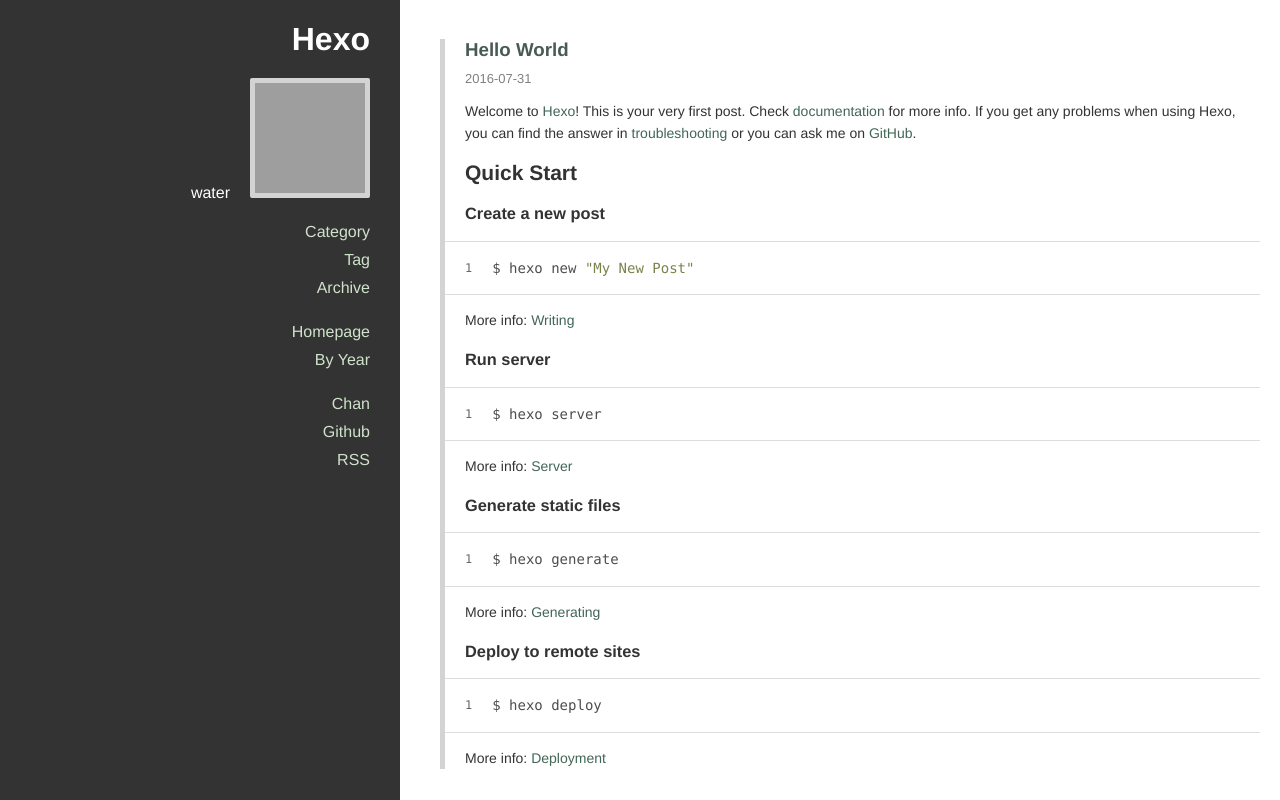
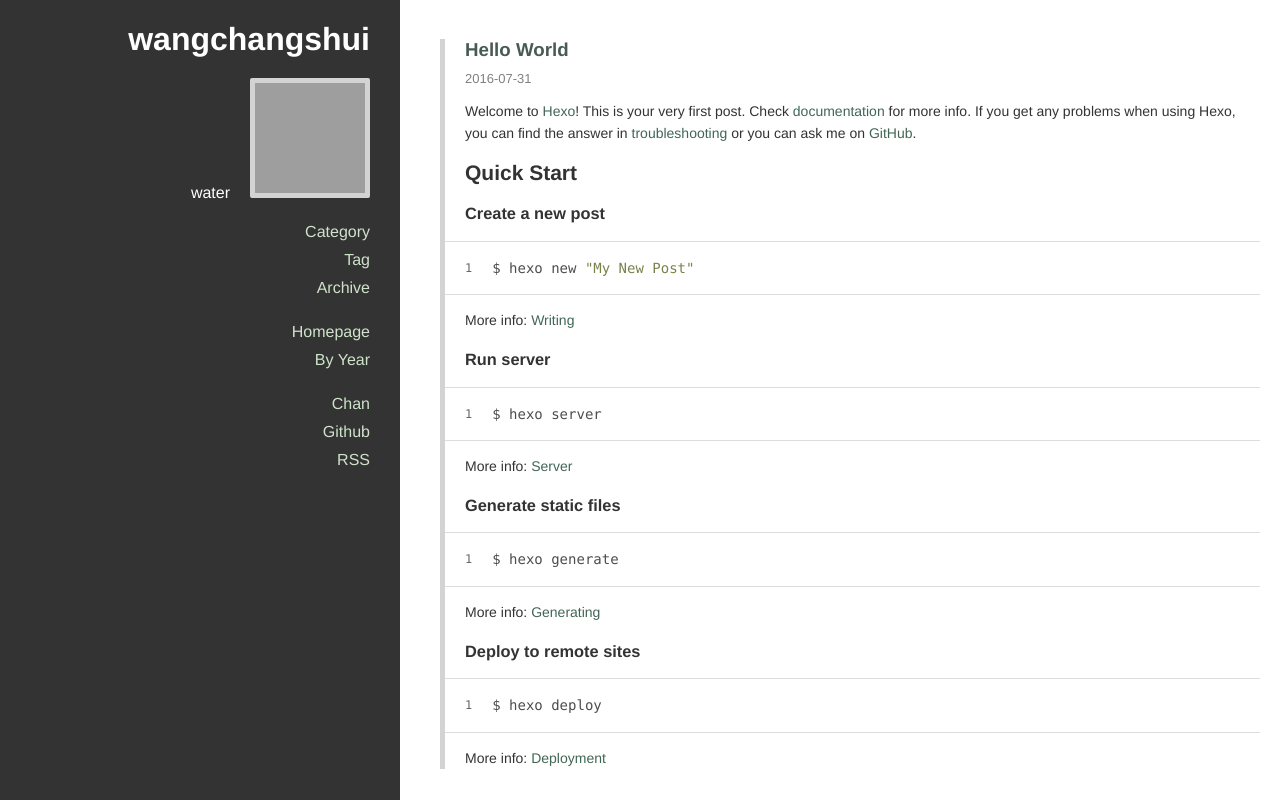
Before and after one commit to water940729/water940729.github.com, a plain HTML site: page index.html in a window 1280 px wide. Drawn offline with nearby package versions, Linux system fonts and the light colour scheme; grey boxes are pictures that could not be loaded.

Commit message:
Site updated: 2016-07-31 16:27:27

```diff
--- a/index.html
+++ b/index.html
@@ -53,7 +53,7 @@
   <div class="main-container">
     <div class="sidebar">
   <div class="header">
-    <h1 class="title"><a href="/">Hexo</a></h1>
+    <h1 class="title"><a href="/">wangchangshui</a></h1>
 
     <div class="info">
       <div class="content">
```
Also changed, not shown: images/EA2C966AC7081671D8D23EBF72AFD568.jpg (added).
